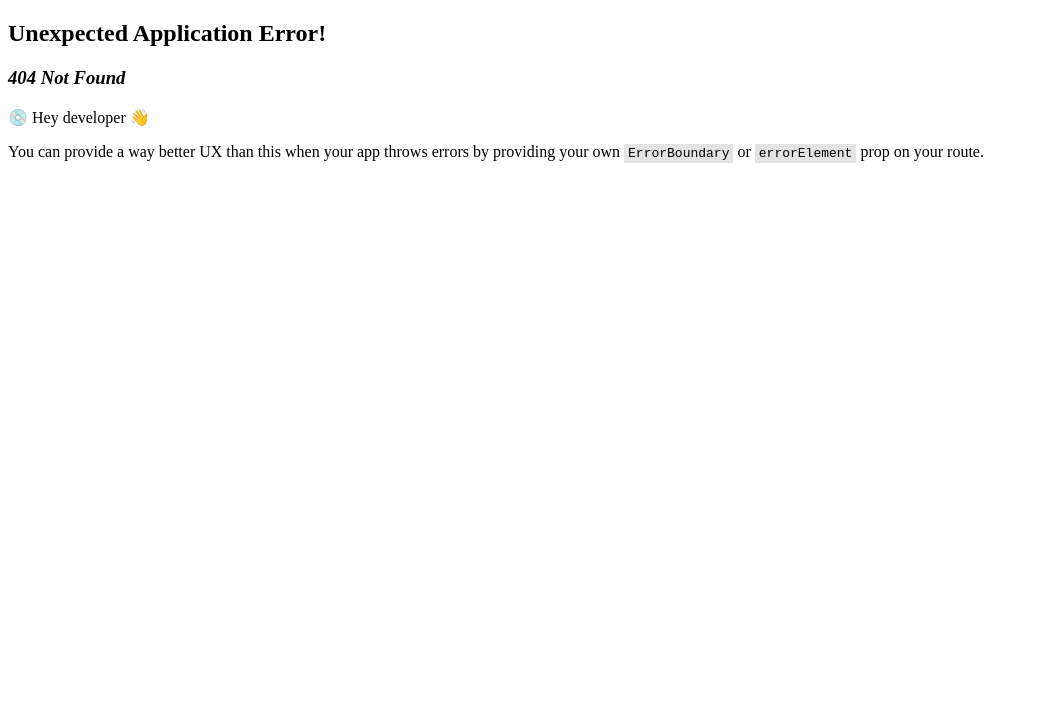
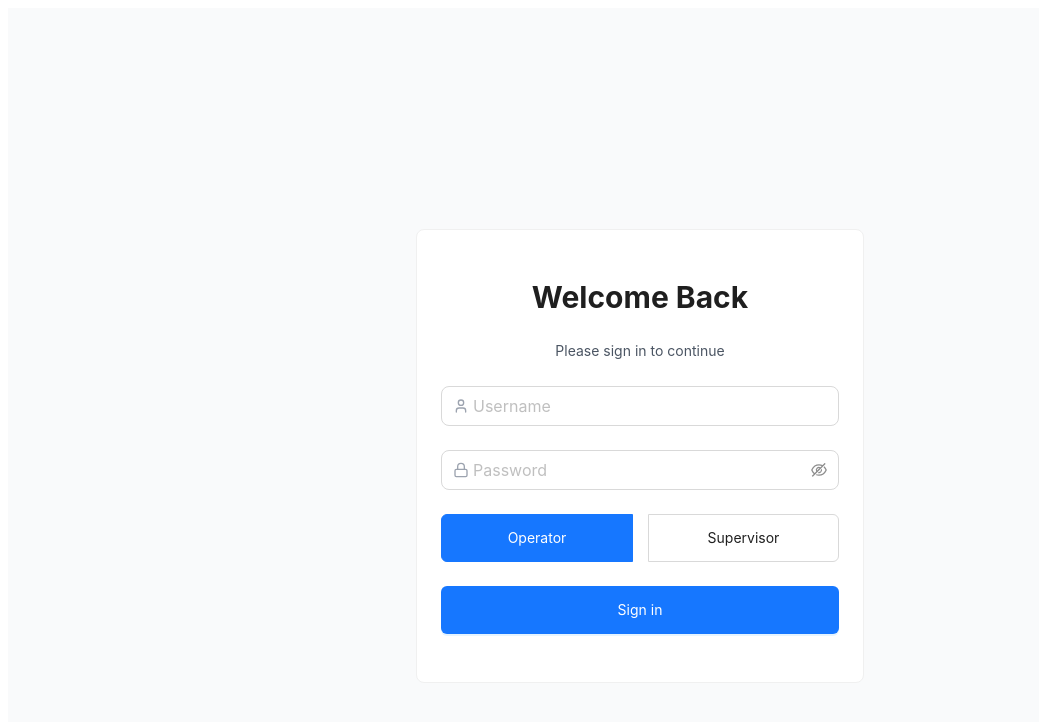
Before and after one commit to DMNihal65/BELMES, a React (Vite) app: page /login in a window 1280 px wide. Before the commit this address had no page. Shown: the top 722 px of the page, without its empty margins (0-1039 px from the left). Built offline with nearby package versions, Linux system fonts and the light colour scheme.

Commit message:
local changes to the auth branch

```diff
--- /dev/null
+++ b/src/components/auth/ProtectedRoute.jsx
@@ -0,0 +1,19 @@
+import { Navigate, useLocation } from 'react-router-dom'
+import useAuthStore from '../../store/useAuthStore'
+
+function ProtectedRoute({ children, allowedRoles = [] }) {
+  const { isAuthenticated, role } = useAuthStore()
+  const location = useLocation()
+
+  if (!isAuthenticated) {
+    return <Navigate to="/login" state={{ from: location }} replace />
+  }
+
+  if (allowedRoles.length > 0 && !allowedRoles.includes(role)) {
+    return <Navigate to="/unauthorized" state={{ from: location }} replace />
+  }
+
+  return children
+}
+
+export default ProtectedRoute
--- a/src/components/layout/Header.jsx
+++ b/src/components/layout/Header.jsx
@@ -1,16 +1,28 @@
 import { Avatar, Button, Dropdown, Input, Layout, Space } from 'antd'
 import { LogOut, Menu as MenuIcon, Search, User } from 'lucide-react'
 import useStore from '../../store/useStore'
+import useAuthStore from '../../store/useAuthStore'
 import { useNavigate } from 'react-router-dom'
-import cmtiLogo from '../../assets/cmti.png';
+import cmtiLogo from '../../assets/cmti.png'
 
 const { Header: AntHeader } = Layout
 
 function Header() {
-  const { toggleSidebar, user, logout } = useStore()
+  const { toggleSidebar } = useStore()
+  const { user, role, logout } = useAuthStore()
   const navigate = useNavigate()
 
+  const handleLogout = () => {
+    logout()
+    navigate('/login')
+  }
+
   const profileMenuItems = [
+    {
+      key: 'role',
+      label: `Role: ${role}`,
+      disabled: true,
+    },
     {
       key: 'profile',
       icon: <User size={16} />,
@@ -24,7 +36,7 @@ function Header() {
       key: 'logout',
       icon: <LogOut size={16} />,
       label: 'Logout',
-      onClick: logout,
+      onClick: handleLogout,
     },
   ]
 
@@ -50,21 +62,21 @@ function Header() {
         style={{ maxWidth: '400px' }}
       />
 
-
-
       <div style={{ marginLeft: 'auto', display: 'flex', gap: '8px', alignItems: 'center' }}>
-              {/* CMTI Logo */}
         <img
           src={cmtiLogo}
           alt="CMTI Logo"
           style={{ height: '60px', width:'96px', marginRight: '16px', cursor: 'pointer' }}
-        onClick={() => navigate('/')} // Redirect to home on click
+          onClick={() => navigate('/')}
         />
 
         <Dropdown menu={{ items: profileMenuItems }} placement="bottomRight">
           <Space className="cursor-pointer">
             <Avatar src={user?.avatar} />
+            <div className="flex flex-col">
               <span>{user?.name}</span>
+              <span className="text-xs text-gray-500">{role}</span>
+            </div>
           </Space>
         </Dropdown>
       </div>
--- a/src/components/layout/Sidebar.jsx
+++ b/src/components/layout/Sidebar.jsx
@@ -1,21 +1,27 @@
 import { Image, Menu } from 'antd'
-import { BarChart2, FileText, Home, Settings, User, Users } from 'lucide-react'
+import { BarChart2, Home, Settings, User } from 'lucide-react'
 import { useNavigate, useLocation } from 'react-router-dom'
 import useStore from '../../store/useStore'
-import belLogo from '../../assets/bel.png';
-
+import useAuthStore from '../../store/useAuthStore'
+import belLogo from '../../assets/bel.png'
 
 function Sidebar() {
   const navigate = useNavigate()
   const location = useLocation()
   const isCollapsed = useStore((state) => state.isSidebarCollapsed)
+  const { role } = useAuthStore()
 
-  const menuItems = [
+  const getMenuItems = () => {
+    const items = [
       {
         key: '/',
         icon: <Home size={20} />,
         label: 'Dashboard',
       },
+    ]
+
+    if (role === 'SUPERVISOR') {
+      items.push(
         {
           key: 'reports',
           icon: <BarChart2 size={20} />,
@@ -29,52 +35,38 @@ function Sidebar() {
               key: '/reports/users',
               label: 'User Analytics',
             },
-        {
-          key: '/reports/inventory',
-          label: 'Inventory',
-        },
           ],
-    },
-    {
-      key: 'users',
-      icon: <Users size={20} />,
-      label: 'User Management',
-      children: [
-        {
-          key: '/users/list',
-          label: 'User List',
-        },
-        {
-          key: '/users/roles',
-          label: 'Roles & Permissions',
-        },
-      ],
-    },
-    {
-      key: '/profile',
-      icon: <User size={20} />,
-      label: 'Profile',
         },
         {
           key: '/settings',
           icon: <Settings size={20} />,
           label: 'Settings',
-    },
-  ]
+        }
+      )
+    }
+
+    items.push({
+      key: '/profile',
+      icon: <User size={20} />,
+      label: 'Profile',
+    })
+
+    return items
+  }
 
   return (
     <div className="flex flex-col h-screen">
       <div className="p-4 flex justify-center">
         {isCollapsed ? (
           <Image
-            src={belLogo} // Added bel logo
+            src={belLogo}
             alt="Logo"
             preview={false}
             width={32}
           />
         ) : (
           <Image
-            src={belLogo} // Added bel logo
+            src={belLogo}
             alt="Logo"
             preview={false}
             height={36}
@@ -85,9 +77,9 @@ function Sidebar() {
         mode="inline"
         className="flex-1 border-r"
         selectedKeys={[location.pathname]}
-        defaultOpenKeys={['reports', 'users']}
+        defaultOpenKeys={['reports']}
         collapsed={isCollapsed}
-        items={menuItems}
+        items={getMenuItems()}
         onClick={({ key }) => navigate(key)}
       />
     </div>
--- /dev/null
+++ b/src/pages/auth/Login.jsx
@@ -0,0 +1,108 @@
+import { useState } from 'react'
+import { Card, Form, Input, Button, Radio, message } from 'antd'
+import { useNavigate, useLocation } from 'react-router-dom'
+import useAuthStore from '../../store/useAuthStore'
+import { Lock, User } from 'lucide-react'
+
+function Login() {
+  const [loading, setLoading] = useState(false)
+  const navigate = useNavigate()
+  const location = useLocation()
+  const login = useAuthStore((state) => state.login)
+
+  const from = location.state?.from?.pathname || "/"
+
+  const onFinish = async (values) => {
+    setLoading(true)
+    try {
+      // In a real app, this would be an API call
+      // Simulating API call with timeout
+      await new Promise(resolve => setTimeout(resolve, 1000))
+
+      // Mock login response
+      const userData = {
+        user: {
+          name: values.role === 'SUPERVISOR' ? 'John Supervisor' : 'Jane Operator',
+          email: `${values.username}@example.com`,
+          avatar: `https://api.dicebear.com/7.x/avataaars/svg?seed=${values.username}`,
+        },
+        token: 'mock-jwt-token',
+        role: values.role,
+      }
+
+      login(userData)
+      message.success('Login successful!')
+      navigate(from, { replace: true })
+    } catch (error) {
+      message.error('Login failed!')
+    } finally {
+      setLoading(false)
+    }
+  }
+
+  return (
+    <div className="min-h-screen flex items-center justify-center bg-gray-50 py-12 px-4 sm:px-6 lg:px-8">
+      <Card className="max-w-md w-full">
+        <div className="text-center mb-6">
+          <h2 className="text-3xl font-bold">Welcome Back</h2>
+          <p className="mt-2 text-gray-600">Please sign in to continue</p>
+        </div>
+
+        <Form
+          name="login"
+          onFinish={onFinish}
+          layout="vertical"
+          initialValues={{ role: 'OPERATOR' }}
+        >
+          <Form.Item
+            name="username"
+            rules={[{ required: true, message: 'Please input your username!' }]}
+          >
+            <Input
+              prefix={<User size={16} className="text-gray-400" />}
+              placeholder="Username"
+              size="large"
+            />
+          </Form.Item>
+
+          <Form.Item
+            name="password"
+            rules={[{ required: true, message: 'Please input your password!' }]}
+          >
+            <Input.Password
+              prefix={<Lock size={16} className="text-gray-400" />}
+              placeholder="Password"
+              size="large"
+            />
+          </Form.Item>
+
+          <Form.Item name="role" className="mb-6">
+            <Radio.Group buttonStyle="solid" className="w-full">
+              <div className="grid grid-cols-2 gap-4">
+                <Radio.Button value="OPERATOR" className="text-center h-12 flex items-center justify-center">
+                  Operator
+                </Radio.Button>
+                <Radio.Button value="SUPERVISOR" className="text-center h-12 flex items-center justify-center">
+                  Supervisor
+                </Radio.Button>
+              </div>
+            </Radio.Group>
+          </Form.Item>
+
+          <Form.Item>
+            <Button
+              type="primary"
+              htmlType="submit"
+              loading={loading}
+              className="w-full h-12"
+            >
+              Sign in
+            </Button>
+          </Form.Item>
+        </Form>
+      </Card>
+    </div>
+  )
+}
+
+export default Login
--- /dev/null
+++ b/src/pages/auth/Unauthorized.jsx
@@ -0,0 +1,28 @@
+import { Button, Result } from 'antd'
+import { useNavigate } from 'react-router-dom'
+
+function Unauthorized() {
+  const navigate = useNavigate()
+
+  return (
+    <div className="min-h-screen flex items-center justify-center">
+      <Result
+        status="403"
+        title="403"
+        subTitle="Sorry, you are not authorized to access this page."
+        extra={
+          <div className="space-x-4">
+            <Button type="primary" onClick={() => navigate('/')}>
+              Back to Dashboard
+            </Button>
+            <Button onClick={() => navigate(-1)}>
+              Go Back
+            </Button>
+          </div>
+        }
+      />
+    </div>
+  )
+}
+
+export default Unauthorized
--- a/src/routes/index.jsx
+++ b/src/routes/index.jsx
@@ -1,18 +1,30 @@
-import { createBrowserRouter } from 'react-router-dom'
+import { createBrowserRouter, Navigate } from 'react-router-dom'
 import MainLayout from '../components/layout/MainLayout'
 import Dashboard from '../pages/dashboard/Dashboard'
 import Profile from '../pages/profile/Profile'
 import Settings from '../pages/settings/Settings'
 import SalesReport from '../pages/reports/SalesReport'
-import UserAnalytics from '../pages/reports/UserAnalytics.jsx'
-// import Inventory from '../pages/reports/Inventory'
-// import UserList from '../pages/users/UserList'
-// import UserRoles from '../pages/users/UserRoles'
+import UserAnalytics from '../pages/reports/UserAnalytics'
+import Login from '../pages/auth/Login'
+import ProtectedRoute from '../components/auth/ProtectedRoute'
+import Unauthorized from '../pages/auth/Unauthorized'
 
 export const router = createBrowserRouter([
   {
+    path: '/login',
+    element: <Login />,
+  },
+  {
+    path: '/unauthorized',
+    element: <Unauthorized />,
+  },
+  {
     path: '/',
-    element: <MainLayout />,
+    element: (
+      <ProtectedRoute>
+        <MainLayout />
+      </ProtectedRoute>
+    ),
     children: [
       {
         index: true,
@@ -23,30 +35,21 @@ export const router = createBrowserRouter([
         children: [
           {
             path: 'sales',
-            element: <SalesReport />,
+            element: (
+              <ProtectedRoute allowedRoles={['SUPERVISOR']}>
+                <SalesReport />
+              </ProtectedRoute>
+            ),
           },
           {
             path: 'users',
-            element: <UserAnalytics />,
+            element: (
+              <ProtectedRoute allowedRoles={['SUPERVISOR']}>
+                <UserAnalytics />
+              </ProtectedRoute>
+            ),
           },
-        //   {
-        //     path: 'inventory',
-        //     element: <Inventory />,
-        //   },
         ],
-      },
-      {
-        path: 'users',
-        // children: [
-        //   {
-        //     path: 'list',
-        //     element: <UserList />,
-        //   },
-        //   {
-        //     path: 'roles',
-        //     element: <UserRoles />,
-        //   },
-        // ],
       },
       {
         path: 'profile',
@@ -54,7 +57,11 @@ export const router = createBrowserRouter([
       },
       {
         path: 'settings',
-        element: <Settings />,
+        element: (
+          <ProtectedRoute allowedRoles={['SUPERVISOR']}>
+            <Settings />
+          </ProtectedRoute>
+        ),
       },
     ],
   },
--- /dev/null
+++ b/src/store/useAuthStore.js
@@ -0,0 +1,32 @@
+import { create } from 'zustand'
+import { persist } from 'zustand/middleware'
+
+const useAuthStore = create(
+  persist(
+    (set) => ({
+      user: null,
+      token: null,
+      role: null, // 'SUPERVISOR' | 'OPERATOR' | null
+      isAuthenticated: false,
+
+      login: (userData) => set({
+        user: userData.user,
+        token: userData.token,
+        role: userData.role,
+        isAuthenticated: true,
+      }),
+
+      logout: () => set({
+        user: null,
+        token: null,
+        role: null,
+        isAuthenticated: false,
+      }),
+    }),
+    {
+      name: 'auth-storage',
+    }
+  )
+)
+
+export default useAuthStore
```
Lines whose indentation alone changed are shown as unchanged.
